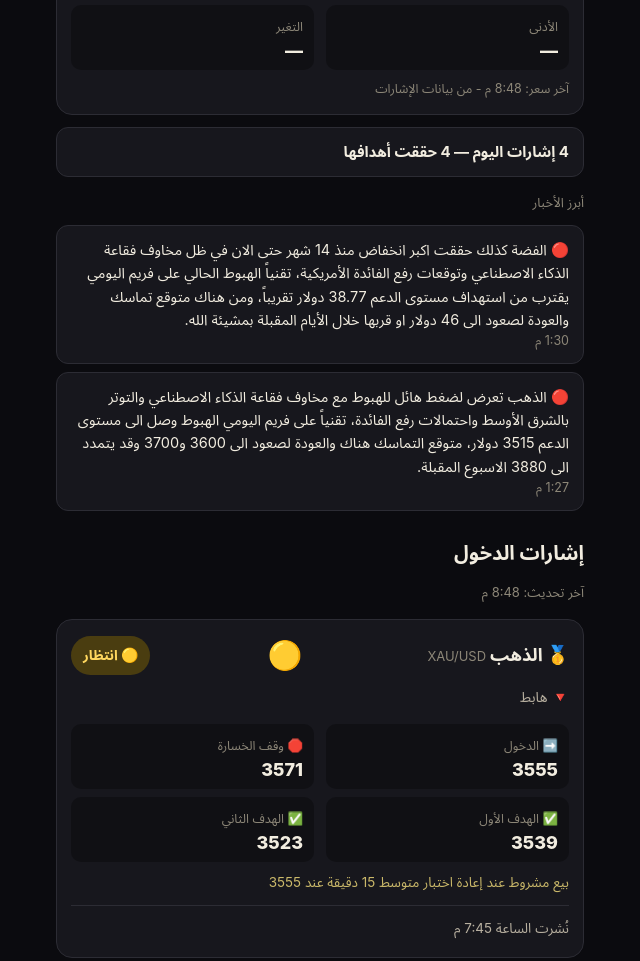
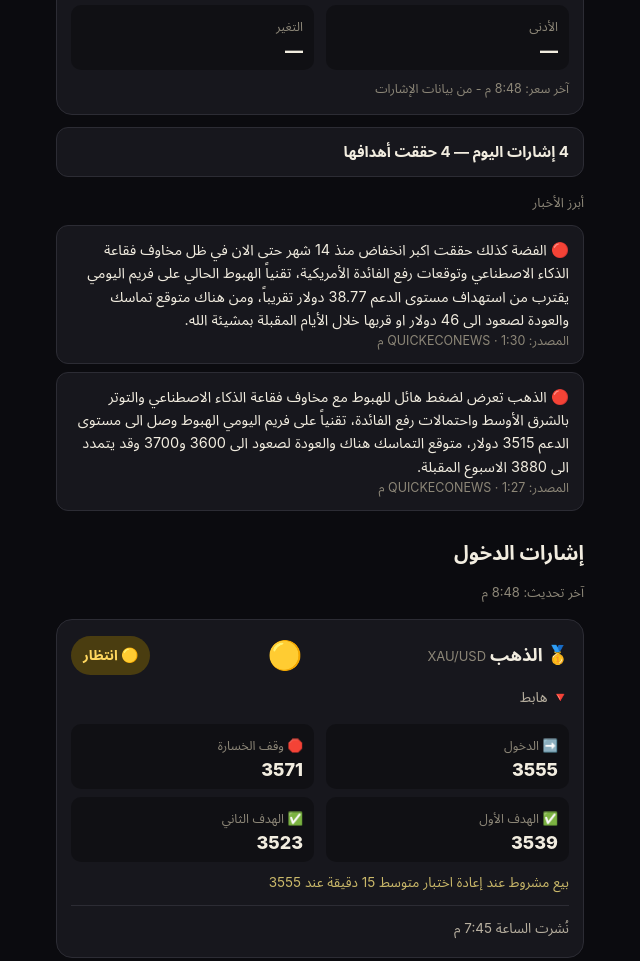
Before and after one commit to designsarchitech/ziko-gold-trading-data, a plain HTML site: page index.html in a window 1280 px wide. Shown: the part 891-1852 px from the top of the page, without its empty margins (320-960 px from the left). Drawn offline with Linux system fonts and the light colour scheme; no server answers.

Commit message:
News: show source + link for channel items (ForexBreakingNews/QUICKECONEWS)

```diff
--- a/index.html
+++ b/index.html
@@ -75,6 +75,8 @@
   .hist-item .h-res.open { color: #ffd75e; }
   .hist-item .h-res.sl { color: #ff7a7a; }
   .news-item .t { color: #8d8778; font-size: 12.5px; }
+  .news-item a { color: inherit; text-decoration: none; }
+  .news-item a:hover { text-decoration: underline; }
   .alerts-box { background: #17171d; border: 1px solid #2c2c34; border-radius: 16px; padding: 16px 14px; }
   .alerts-row { display: flex; align-items: center; justify-content: space-between; gap: 10px; }
   .switch { position: relative; width: 52px; height: 30px; flex: none; }
@@ -200,6 +202,7 @@ const T = {
     lastPosted: "آخر إشارة منشورة",
     result: "النتيجة",
     newsTitle: "أخبار الذهب",
+    newsSource: "المصدر",
     alertsTitle: "التنبيهات",
     alertsEnable: "تفعيل التنبيهات",
     topAlertsEnable: "فعّل التنبيهات",
@@ -270,6 +273,7 @@ const T = {
     lastPosted: "Last posted signal",
     result: "Result",
     newsTitle: "Gold news",
+    newsSource: "Source",
     alertsTitle: "Alerts",
     alertsEnable: "Enable alerts",
     topAlertsEnable: "Enable notifications",
@@ -530,13 +534,19 @@ function renderSignals() {
   box.innerHTML = html;
 }
 
+function newsItemHtml(n) {
+  var body = esc(n.text);
+  if (n.url) { body = "<a href=\"" + esc(n.url) + "\" target=\"_blank\" rel=\"noopener\">" + body + "</a>"; }
+  var meta = esc(fmtTime(n.time));
+  if (n.source) { meta = esc(t("newsSource") + ": " + n.source) + " · " + meta; }
+  return "<div class=\"news-item\"><div>" + body + "</div><div class=\"t\">" + meta + "</div></div>";
+}
+
 function renderNews() {
   const box = document.getElementById("newsList");
   const news = (currentFeed && currentFeed.news) || [];
   if (!news.length) { box.innerHTML = '<div class="empty">' + esc(t("noNews")) + "</div>"; return; }
-  box.innerHTML = news.map(function (n) {
-    return "<div class=\"news-item\"><div>" + esc(n.text) + "</div><div class=\"t\">" + esc(fmtTime(n.time)) + "</div></div>";
-  }).join("");
+  box.innerHTML = news.map(newsItemHtml).join("");
 }
 
 function renderHistory() {
@@ -598,15 +608,13 @@ function renderSummary() {
     const hits = todays.filter(function (e) { return e.result === "tp1" || e.result === "both"; }).length;
     html += "<div class=\"sum-line\">" + esc(todays.length + " " + t("signalsToday") + " — " + hits + " " + t("hitTargets")) + "</div>";
   }
-  // Top 2 news — channel-posted news only (same data as the news section).
+  // Top 2 news — channel-posted + filtered channel news (same data as the news section).
   const news = (currentFeed && currentFeed.news) || [];
   html += "<div class=\"sum-news-label\">" + esc(t("summaryNews")) + "</div>";
   if (!news.length) {
     html += "<div class=\"empty\">" + esc(t("noNews")) + "</div>";
   } else {
-    html += news.slice(0, 2).map(function (n) {
-      return "<div class=\"news-item\"><div>" + esc(n.text) + "</div><div class=\"t\">" + esc(fmtTime(n.time)) + "</div></div>";
-    }).join("");
+    html += news.slice(0, 2).map(newsItemHtml).join("");
   }
   box.innerHTML = html;
 }
```
